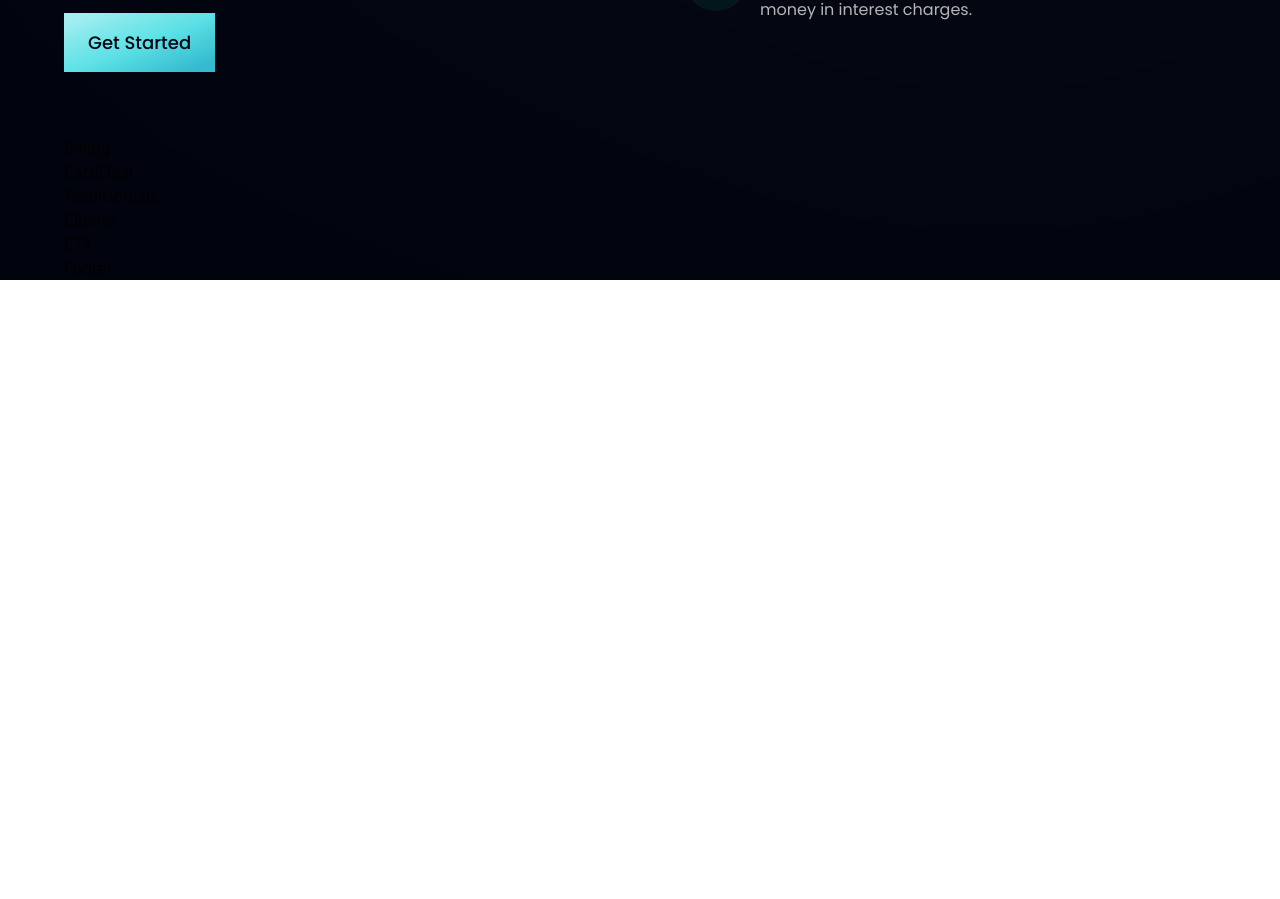
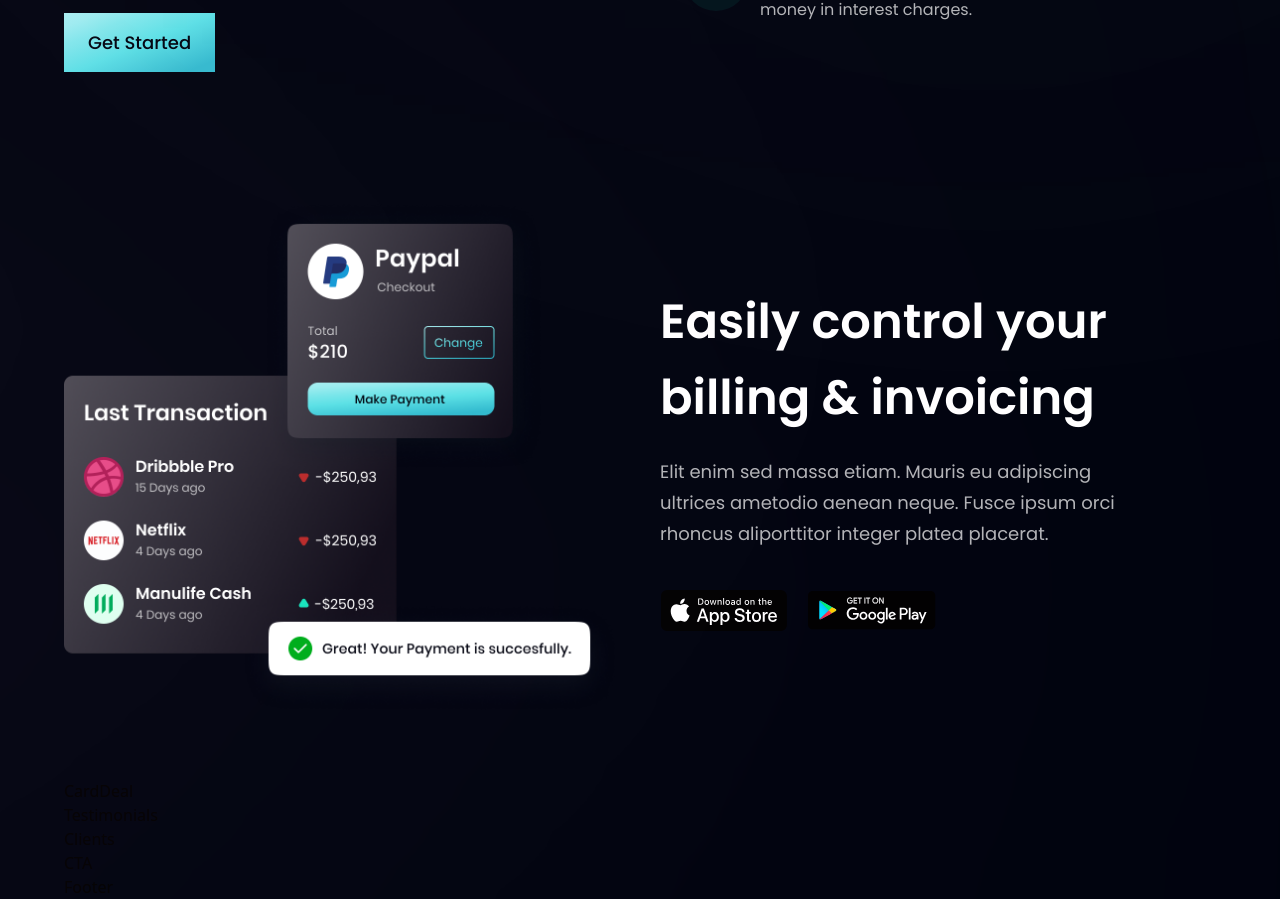
Before and after one commit to MaximProger/bank_modern_app, a React (Vite) app: page / in a window 1280 px wide. Shown: the part 1410-2309 px from the top of the page. Before the commit the page ends 1690 px from the top, so only its background shows below. Built offline with nearby package versions, Linux system fonts and the light colour scheme.

Commit message:
billing component is ready

```diff
--- a/src/components/Billing.jsx
+++ b/src/components/Billing.jsx
@@ -1,9 +1,28 @@
-import React from 'react'
+import { apple, bill, google } from "../assets";
+import styles, {layout} from "../style";
 
-const Billing = () => {
-  return (
-    <div>Billing</div>
-  )
-}
+const Billing = () => (
+  <section id="product" className={layout.sectionReverse}>
+    <div className={layout.sectionImgReverse}>
+      <img src={bill} alt="billing" className="w-[100%] h-[100%] relative z-[5]" />
+
+      <div className="absolute z-[3] -left-1/2 top-0 w-[50%] h-[50%] rounded-full white__gradient" />
+      <div className="absolute z-[0] -left-1/2 bottom-0 w-[50%] h-[50%] rounded-full pink__gradient" />
+    </div>
+
+    <div className={layout.sectionInfo}>
+      <h2 className={styles.heading2}>Easily control your <br className="sm:block hidden" /> billing &
+        invoicing</h2>
+        <p className={`${styles.paragraph} max-w-[470px] mt-5`}>Elit enim sed massa etiam. Mauris eu adipiscing ultrices ametodio
+        aenean neque. Fusce ipsum orci rhoncus aliporttitor integer platea
+        placerat.</p>
+
+        <div className="flex flex-row flex-wrap sm:mt-10 mt-6">
+          <img src={apple} alt="apple_store" className="w-[128px] h-[42px] object-contain mr-5 cursor-pointer" />
+          <img src={google} alt="google_play" className="w-[128px] h-[42px] object-contain mr-5 cursor-pointer" />
+        </div>
+    </div>
+  </section>
+);
 
 export default Billing
```
